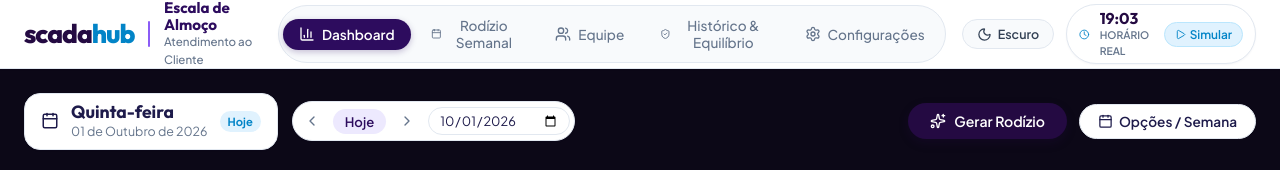
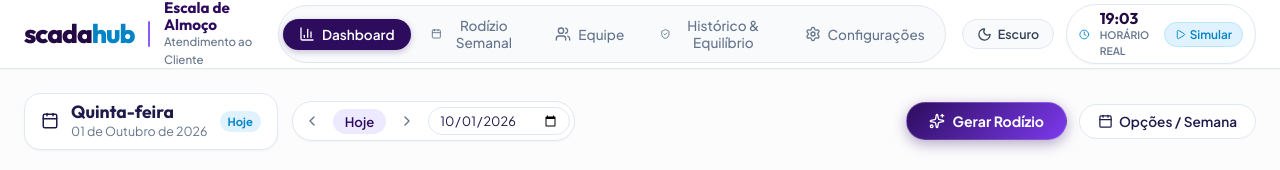
Before and after one commit to MateusG0m3s/RodizioAlmoco, a React (Vite) app: page / in a window 1280 px wide. Shown: the top 170 px of the page. Built offline with nearby package versions, Linux system fonts and the light colour scheme; no server answers; the database is empty.

Commit message:
fix: correções visuais e funcionais nos modos dark/light, contrastes de botões, seleção de intervalos (1, 5, 10 min) e blindagem do scheduler com firebase

```diff
--- a/index.html
+++ b/index.html
@@ -18,7 +18,7 @@
       });
     </script>
   </head>
-  <body style="margin: 0; background-color: #0c0817;">
+  <body style="margin: 0;">
     <div id="root">
       <div style="min-height: 100vh; display: flex; flex-direction: column; align-items: center; justify-content: center; background: #0c0817; color: #f8fafc; font-family: 'Plus Jakarta Sans', system-ui, sans-serif;">
         <div style="display: flex; align-items: baseline; font-size: 2rem; font-weight: 800; letter-spacing: -0.04em; margin-bottom: 16px;">
--- a/src/App.jsx
+++ b/src/App.jsx
@@ -13,7 +13,7 @@ import GenerateModal from './components/GenerateModal';
 import { storageService } from './services/storageService';
 import { firebaseService } from './services/firebaseService';
 import { toISODateString, timeToMinutes, getWorkDaysOfWeek } from './utils/timeUtils';
-import { detectConflicts, calculateBalanceMetrics, checkAttendanceCoverage, generateAutoSchedule } from './utils/scheduler';
+import { detectConflicts, calculateBalanceMetrics, checkAttendanceCoverage, generateAutoSchedule, ensureArray } from './utils/scheduler';
 
 export default function App() {
   const [currentDate, setCurrentDate] = useState(() => {
@@ -22,8 +22,15 @@ export default function App() {
 
   const [activeTab, setActiveTab] = useState('dashboard');
 
-  const [employees, setEmployees] = useState(() => storageService.getEmployees());
-  const [allSchedules, setAllSchedules] = useState(() => storageService.getAllSchedules());
+  const [employees, setEmployees] = useState(() => ensureArray(storageService.getEmployees()));
+  const [allSchedules, setAllSchedules] = useState(() => {
+    const raw = storageService.getAllSchedules() || {};
+    const normalized = {};
+    Object.keys(raw).forEach((k) => {
+      normalized[k] = ensureArray(raw[k]);
+    });
+    return normalized;
+  });
   const [settings, setSettings] = useState(() => storageService.getSettings());
   const [historyData, setHistoryData] = useState(() => storageService.getHistory());
   const [isCloudConnected, setIsCloudConnected] = useState(false);
@@ -74,14 +81,19 @@ export default function App() {
     const unsubscribe = firebaseService.subscribe({
       onSchedules: (cloudSchedules) => {
         if (cloudSchedules && typeof cloudSchedules === 'object') {
-          setAllSchedules(cloudSchedules);
-          storageService.saveAllSchedules(cloudSchedules);
+          const normalized = {};
+          Object.keys(cloudSchedules).forEach((key) => {
+            normalized[key] = ensureArray(cloudSchedules[key]);
+          });
+          setAllSchedules(normalized);
+          storageService.saveAllSchedules(normalized);
         }
       },
       onEmployees: (cloudEmployees) => {
-        if (Array.isArray(cloudEmployees) && cloudEmployees.length > 0) {
-          setEmployees(cloudEmployees);
-          storageService.saveEmployees(cloudEmployees);
+        const arr = ensureArray(cloudEmployees);
+        if (arr.length > 0) {
+          setEmployees(arr);
+          storageService.saveEmployees(arr);
         }
       },
       onSettings: (cloudSettings) => {
@@ -197,7 +209,7 @@ export default function App() {
     );
   };
 
-  const currentDaySlots = allSchedules[currentDate] || [];
+  const currentDaySlots = ensureArray(allSchedules[currentDate]);
 
   // Validação de Cobertura de Atendimento (11:30 - 13:30)
   const coverageReport = checkAttendanceCoverage(employees, currentDaySlots, settings);
@@ -208,7 +220,7 @@ export default function App() {
 
   const handleSaveSlot = (slotData) => {
     const targetDate = slotData.date || currentDate;
-    const dayList = allSchedules[targetDate] || [];
+    const dayList = ensureArray(allSchedules[targetDate]);
     const index = dayList.findIndex(
       (s) => s.id === slotData.id || s.employeeId === slotData.employeeId
     );
@@ -229,7 +241,7 @@ export default function App() {
 
   const handleDeleteSlot = (slotId) => {
     const targetDate = editingTargetDate || currentDate;
-    const dayList = allSchedules[targetDate] || [];
+    const dayList = ensureArray(allSchedules[targetDate]);
     const updatedDayList = dayList.filter((s) => s.id !== slotId);
 
     const updatedAll = { ...allSchedules, [targetDate]: updatedDayList };
@@ -239,7 +251,7 @@ export default function App() {
   };
 
   const handleUpdateSlotTimes = (slotId, newStartTime, newEndTime) => {
-    const dayList = allSchedules[currentDate] || [];
+    const dayList = ensureArray(allSchedules[currentDate]);
     const updatedDayList = dayList.map((slot) => {
       if (slot.id === slotId) {
         return {
@@ -259,14 +271,19 @@ export default function App() {
   };
 
   const handleApplyGeneratedSchedule = (dateStr, slots) => {
-    const updatedAll = { ...allSchedules, [dateStr]: slots };
+    const safeList = ensureArray(slots);
+    const updatedAll = { ...allSchedules, [dateStr]: safeList };
     setAllSchedules(updatedAll);
     storageService.saveAllSchedules(updatedAll);
-    firebaseService.pushDaySchedule(dateStr, slots);
+    firebaseService.pushDaySchedule(dateStr, safeList);
   };
 
   const handleApplyWeekSchedule = (weekSchedulesMap) => {
-    const updatedAll = { ...allSchedules, ...weekSchedulesMap };
+    const normalizedWeek = {};
+    Object.keys(weekSchedulesMap || {}).forEach((k) => {
+      normalizedWeek[k] = ensureArray(weekSchedulesMap[k]);
+    });
+    const updatedAll = { ...allSchedules, ...normalizedWeek };
     setAllSchedules(updatedAll);
     storageService.saveAllSchedules(updatedAll);
     firebaseService.pushAllSchedules(updatedAll);
--- a/src/components/TimelineView.jsx
+++ b/src/components/TimelineView.jsx
@@ -81,7 +81,8 @@ export default function TimelineView({
 
       const rawNewStart = timeToMinutes(slot.startTime) + deltaMinutes;
       const duration = slot.duration || (timeToMinutes(slot.endTime) - timeToMinutes(slot.startTime));
-      const snappedStart = Math.max(startHourMin, Math.min(endHourMin - duration, snapToInterval(rawNewStart, 5)));
+      const interval = Number(settings?.slotInterval) || 5;
+      const snappedStart = Math.max(startHourMin, Math.min(endHourMin - duration, snapToInterval(rawNewStart, interval)));
 
       setDragPreviewStartMin(snappedStart);
     };
--- a/src/index.css
+++ b/src/index.css
@@ -80,17 +80,23 @@ button {
   appearance: none;
 }
 
+html,
+body,
+#root,
+.app-container {
+  min-height: 100vh;
+  background-color: var(--bg-app) !important;
+  color: var(--text-main);
+}
+
 body {
   font-family: var(--font-sans);
-  background-color: var(--bg-app);
-  color: var(--text-main);
   line-height: 1.5;
   -webkit-font-smoothing: antialiased;
 }
 
 /* Layout Geral */
 .app-container {
-  min-height: 100vh;
   display: flex;
   flex-direction: column;
 }
@@ -405,24 +411,30 @@ body {
   align-items: center;
   justify-content: center;
   gap: 8px;
-  background: var(--scada-purple-dark);
+  background: linear-gradient(135deg, #2d0c5e 0%, #7c3aed 100%) !important;
   color: #ffffff !important;
-  border: none;
+  border: 1px solid rgba(255, 255, 255, 0.2) !important;
   padding: 9px 22px;
   border-radius: var(--radius-full) !important;
   font-family: var(--font-sans);
   font-size: 0.88rem;
-  font-weight: 600;
+  font-weight: 700;
   cursor: pointer;
-  transition: all 0.2s ease;
-  box-shadow: 0 4px 10px rgba(36, 10, 66, 0.25);
+  transition: all 0.2s cubic-bezier(0.16, 1, 0.3, 1);
+  box-shadow: 0 4px 14px rgba(45, 12, 94, 0.35);
   text-decoration: none;
 }
 
 .btn-primary:hover {
-  background: #17052e;
+  background: linear-gradient(135deg, #240a42 0%, #6d28d9 100%) !important;
   transform: translateY(-1px);
-  box-shadow: 0 6px 14px rgba(36, 10, 66, 0.35);
+  box-shadow: 0 6px 18px rgba(45, 12, 94, 0.45);
+  color: #ffffff !important;
+}
+
+.btn-primary svg {
+  color: #ffffff !important;
+  stroke: #ffffff !important;
 }
 
 .btn-secondary {
@@ -930,7 +942,7 @@ body {
 
 .card-coverage-alert {
   border-left: 4px solid #e11d48;
-  background: #fffbfa;
+  background: #fff1f2;
 }
 
 .stat-coverage-badge {
@@ -3461,3 +3473,133 @@ body {
 [data-theme="dark"] .critical-gap-banner strong {
   color: #fecaca;
 }
+
+/* ========================================================================= */
+/* CORREÇÕES CRÍTICAS DE CONTRASTE E DARK MODE (PONTOS 1, 2, 3, 5) */
+/* ========================================================================= */
+
+/* 1. Card de Janela Descoberta / Cobertura em Dark Mode */
+[data-theme="dark"] .card-coverage-alert {
+  background: #231026 !important;
+  border-left: 4px solid #f43f5e !important;
+}
+
+[data-theme="dark"] .card-coverage-alert .card-section-title,
+[data-theme="dark"] .card-coverage-alert .stat-coverage-badge.badge-coverage-gap,
+[data-theme="dark"] .card-coverage-alert h4 {
+  color: #fb7185 !important;
+}
+
+[data-theme="dark"] .card-coverage-alert p,
+[data-theme="dark"] .card-coverage-alert .idle-subtitle,
+[data-theme="dark"] .card-coverage-alert .stat-live-workers {
+  color: #cbd5e1 !important;
+}
+
+/* 2. Blocos de Almoço em Conflito na Timeline */
+.lunch-slot-block.is-conflict {
+  background: #ffe4e6 !important;
+  border-color: #e11d48 !important;
+  border-style: dashed !important;
+  border-left-style: solid !important;
+}
+
+.lunch-slot-block.is-conflict .slot-badge-label {
+  color: #be123c !important;
+}
+
+.lunch-slot-block.is-conflict .slot-time-range {
+  color: #881337 !important;
+}
+
+[data-theme="dark"] .lunch-slot-block.is-conflict {
+  background: #2d1024 !important;
+  border-color: #f43f5e !important;
+  border-style: dashed !important;
+  border-left-style: solid !important;
+}
+
+[data-theme="dark"] .lunch-slot-block.is-conflict .slot-badge-label {
+  color: #fda4af !important;
+}
+
+[data-theme="dark"] .lunch-slot-block.is-conflict .slot-time-range {
+  color: #ffffff !important;
+  font-weight: 800 !important;
+}
+
+[data-theme="dark"] .lunch-slot-block.is-conflict .drag-handle {
+  color: #fda4af !important;
+}
+
+/* 3. Seletores de Hora e Data Nativos com Contraste Total */
+input[type="time"],
+input[type="date"] {
+  color-scheme: light;
+}
+
+[data-theme="dark"] input[type="time"],
+[data-theme="dark"] input[type="date"] {
+  color-scheme: dark !important;
+  color: #f8fafc !important;
+  background-color: #1a1130 !important;
+}
+
+[data-theme="dark"] input[type="time"]::-webkit-calendar-picker-indicator,
+[data-theme="dark"] input[type="date"]::-webkit-calendar-picker-indicator {
+  filter: invert(0.85);
+  cursor: pointer;
+}
+
+/* 4. Botões Primários e Secundários em Dark Mode */
+[data-theme="dark"] .btn-primary {
+  background: linear-gradient(135deg, #7c3aed 0%, #0284c7 100%) !important;
+  color: #ffffff !important;
+  border: 1px solid rgba(255, 255, 255, 0.25) !important;
+  box-shadow: 0 4px 16px rgba(124, 58, 237, 0.45) !important;
+}
+
+[data-theme="dark"] .btn-primary:hover {
+  background: linear-gradient(135deg, #6d28d9 0%, #0ea5e9 100%) !important;
+  transform: translateY(-1px);
+  box-shadow: 0 6px 22px rgba(124, 58, 237, 0.6) !important;
+  color: #ffffff !important;
+}
+
+[data-theme="dark"] .btn-primary svg {
+  color: #ffffff !important;
+  stroke: #ffffff !important;
+}
+
+[data-theme="dark"] .btn-secondary {
+  background: #1c1333 !important;
+  color: #f8fafc !important;
+  border: 1.5px solid #432b68 !important;
+}
+
+[data-theme="dark"] .btn-secondary:hover {
+  background: #291a4a !important;
+  color: #ffffff !important;
+  border-color: #7c3aed !important;
+}
+
+[data-theme="dark"] .btn-secondary svg {
+  color: #cbd5e1 !important;
+}
+
+/* Botões do Time Simulator */
+[data-theme="dark"] .btn-simulator-toggle {
+  background: #1c1333 !important;
+  color: #38bdf8 !important;
+  border-color: #0284c7 !important;
+}
+
+/* Botões de Ação de Membros e Modais */
+[data-theme="dark"] .btn-modal-close {
+  color: #cbd5e1 !important;
+}
+
+[data-theme="dark"] .btn-modal-close:hover {
+  background: rgba(255, 255, 255, 0.1) !important;
+  color: #ffffff !important;
+}
--- a/src/utils/scheduler.js
+++ b/src/utils/scheduler.js
@@ -1,4 +1,11 @@
 import { timeToMinutes, minutesToTime, addMinutesToTime } from './timeUtils.js';
+
+export function ensureArray(val) {
+  if (!val) return [];
+  if (Array.isArray(val)) return val;
+  if (typeof val === 'object') return Object.values(val);
+  return [];
+}
 
 /**
  * Verifica a cobertura de atendimento aos clientes durante a Janela Crítica.
@@ -12,7 +19,10 @@ import { timeToMinutes, minutesToTime, addMinutesToTime } from './timeUtils.js';
  * endTime ele já retornou e está ativo no posto de atendimento.
  */
 export function checkAttendanceCoverage(employees, slots, settings = {}) {
-  const activeEmployees = (employees || []).filter((e) => e.active);
+  const safeEmployees = ensureArray(employees);
+  const safeSlots = ensureArray(slots);
+
+  const activeEmployees = safeEmployees.filter((e) => e && e.active);
   const totalActiveWorkers = activeEmployees.length;
 
   const critStartMin = timeToMinutes(settings.criticalStart || '11:30');
@@ -37,7 +47,7 @@ export function checkAttendanceCoverage(employees, slots, settings = {}) {
   }
 
   // Prepara os intervalos de almoço dos colaboradores ativos
-  const activeSlots = (slots || []).filter((s) => activeEmpIds.has(s.employeeId)).map((s) => ({
+  const activeSlots = safeSlots.filter((s) => s && activeEmpIds.has(s.employeeId)).map((s) => ({
     id: s.id,
     employeeId: s.employeeId,
     start: timeToMinutes(s.startTime),
@@ -117,7 +127,10 @@ export function checkAttendanceCoverage(employees, slots, settings = {}) {
  * ou colaboradores com sobreposição de escalas no mesmo dia.
  */
 export function detectConflicts(slots = [], settings = {}, employees = []) {
-  const coverage = checkAttendanceCoverage(employees, slots, settings);
+  const safeSlots = ensureArray(slots);
+  const safeEmployees = ensureArray(employees);
+
+  const coverage = checkAttendanceCoverage(safeEmployees, safeSlots, settings);
   const conflictSlots = new Set();
   const conflictDetails = [];
 
@@ -127,7 +140,7 @@ export function detectConflicts(slots = [], settings = {}, employees = []) {
       const gStart = timeToMinutes(gap.startTime);
       const gEnd = timeToMinutes(gap.endTime);
 
-      slots.forEach((s) => {
+      safeSlots.forEach((s) => {
         const sStart = timeToMinutes(s.startTime);
         const sEnd = timeToMinutes(s.endTime);
         // Colaboradores que estão em almoço durante o gap contribuem para a falta de atendimento
@@ -144,10 +157,10 @@ export function detectConflicts(slots = [], settings = {}, employees = []) {
   }
 
   // 2. Conflito por sobreposição de múltiplos slots do mesmo colaborador
-  for (let i = 0; i < slots.length; i++) {
-    for (let j = i + 1; j < slots.length; j++) {
-      const s1 = slots[i];
-      const s2 = slots[j];
+  for (let i = 0; i < safeSlots.length; i++) {
+    for (let j = i + 1; j < safeSlots.length; j++) {
+      const s1 = safeSlots[i];
+      const s2 = safeSlots[j];
       if (s1.employeeId === s2.employeeId) {
         const start1 = timeToMinutes(s1.startTime);
         const end1 = timeToMinutes(s1.endTime);
@@ -177,12 +190,15 @@ export function detectConflicts(slots = [], settings = {}, employees = []) {
  * Encontra o próximo horário disponível sem deixar o atendimento da janela crítica vazio.
  */
 export function findNextAvailableSlot(existingSlots = [], durationMinutes, settings = {}, employees = [], excludeSlotId = null) {
+  const safeSlots = ensureArray(existingSlots);
+  const safeEmployees = ensureArray(employees);
+
   const startLimit = timeToMinutes(settings.startHour || '11:00');
   const endLimit = timeToMinutes(settings.endHour || '14:00');
-  const interval = Number(settings.slotInterval || 5);
-  const dur = Number(durationMinutes || settings.defaultDuration || 30);
+  const interval = Number(settings.slotInterval) || 5;
+  const dur = Number(durationMinutes || settings.defaultDuration || settings.lunchDuration || 30);
 
-  const otherSlots = existingSlots.filter((s) => s.id !== excludeSlotId);
+  const otherSlots = safeSlots.filter((s) => s.id !== excludeSlotId);
 
   let bestSlot = null;
   let bestCoverage = -1;
@@ -197,7 +213,7 @@ export function findNextAvailableSlot(existingSlots = [], durationMinutes, setti
     };
 
     const simulatedSlots = [...otherSlots, testSlot];
-    const coverage = checkAttendanceCoverage(employees, simulatedSlots, settings);
+    const coverage = checkAttendanceCoverage(safeEmployees, simulatedSlots, settings);
 
     if (coverage.isFullyCovered) {
       return {
@@ -240,7 +256,8 @@ export function generateAutoSchedule({
   dayOffset = 0,
   rotationIndex = 0
 }) {
-  const activeEmployees = employees.filter((e) => e.active);
+  const safeEmployees = ensureArray(employees);
+  const activeEmployees = safeEmployees.filter((e) => e && e.active);
   const N = activeEmployees.length;
 
   const resultSlots = [];
@@ -253,7 +270,8 @@ export function generateAutoSchedule({
     return resultSlots;
   }
 
-  const duration = Number(settings.defaultDuration || 30);
+  const duration = Number(settings.defaultDuration || settings.lunchDuration || 30);
+  const interval = Number(settings.slotInterval) || 5;
   const minRequired = Number(settings.minWorkingDuringCritical !== undefined ? settings.minWorkingDuringCritical : 1);
   const critStartMin = timeToMinutes(settings.criticalStart || '11:30');
   const critEndMin = timeToMinutes(settings.criticalEnd || '13:30');
@@ -283,13 +301,13 @@ export function generateAutoSchedule({
   // CASO ESPECIAL: maxSimultaneousLunch === 0 (ex: N = 1 e minRequired = 1, ou N = 2 e minRequired = 2)
   // Durante a janela crítica NINGUÉM pode almoçar! O almoço DEVE ser alocado antes ou depois da janela crítica.
   if (maxSimultaneousLunch === 0) {
-    // Procura turnos antes de critStartMin ou depois de critEndMin
+    // Procura turnos antes de critStartMin ou depois de critEndMin respeitando o intervalo configurado
     const validPreTimes = [];
-    for (let t = lunchStartMin; t + duration <= critStartMin; t += 5) {
+    for (let t = lunchStartMin; t + duration <= critStartMin; t += interval) {
       validPreTimes.push(t);
     }
     const validPostTimes = [];
-    for (let t = critEndMin; t + duration <= lunchEndMin; t += 5) {
+    for (let t = critEndMin; t + duration <= lunchEndMin; t += interval) {
       validPostTimes.push(t);
     }
     const availableSlots = [...validPreTimes, ...validPostTimes];
@@ -315,7 +333,7 @@ export function generateAutoSchedule({
       });
     }
 
-    const coverage = checkAttendanceCoverage(employees, resultSlots, settings);
+    const coverage = checkAttendanceCoverage(safeEmployees, resultSlots, settings);
     if (!coverage.isFullyCovered) {
       resultSlots.success = false;
       resultSlots.error = 'Não foi possível encontrar uma escala que garanta 100% de cobertura da janela crítica.';
@@ -339,16 +357,12 @@ export function generateAutoSchedule({
   }
 
   // Determina os horários dos grupos para cobrir a janela crítica ou distribuí-los uniformemente
-  // Busca a melhor combinação de horários de início que garanta cobertura total
-  const critDuration = Math.max(duration, critEndMin - critStartMin);
-  const possibleStartMin = Math.max(lunchStartMin, Math.min(critStartMin, lunchEndMin - duration));
   const possibleEndMin = Math.min(lunchEndMin - duration, Math.max(critEndMin - duration, lunchStartMin));
 
   let bestSchedule = null;
 
-  // Testa diferentes espaçamentos dos turnos
-  const stepTry = duration >= 45 ? 15 : 10;
-  const offsetsToTry = [0, 5, 10, 15, -5, -10, 20, 25, 30];
+  // Testa diferentes espaçamentos dos turnos baseados no slotInterval configurado
+  const offsetsToTry = [0, interval, interval * 2, -interval, -interval * 2, interval * 3, 5, 10, 15, -5, -10, 20, 25, 30];
 
   for (let o = 0; o < offsetsToTry.length; o++) {
     const baseOffset = offsetsToTry[o];
@@ -374,7 +388,7 @@ export function generateAutoSchedule({
       }
     }
 
-    const testCov = checkAttendanceCoverage(employees, candidateSlots, settings);
+    const testCov = checkAttendanceCoverage(safeEmployees, candidateSlots, settings);
     if (testCov.isFullyCovered) {
       bestSchedule = candidateSlots;
       break;
@@ -388,7 +402,7 @@ export function generateAutoSchedule({
     for (let g = 0; g < groups.length; g++) {
       const fraction = groups.length > 1 ? g / (groups.length - 1) : 0;
       const t = Math.max(lunchStartMin, Math.min(lunchEndMin - duration, Math.round(critStartMin + fraction * span)));
-      shiftPositions.push(Math.round(t / 5) * 5);
+      shiftPositions.push(Math.round(t / interval) * interval);
     }
 
     const candidateSlots = [];
@@ -408,7 +422,7 @@ export function generateAutoSchedule({
       }
     }
 
-    const testCov = checkAttendanceCoverage(employees, candidateSlots, settings);
+    const testCov = checkAttendanceCoverage(safeEmployees, candidateSlots, settings);
     if (testCov.isFullyCovered) {
       bestSchedule = candidateSlots;
     }
@@ -433,8 +447,9 @@ export function generateAutoSchedule({
 export function calculateBalanceMetrics(employees = [], allSchedules = {}, initialHistory = {}) {
   const bands = ['11h-12h', '12h-13h', '13h-14h'];
   const employeeStats = {};
+  const safeEmployees = ensureArray(employees);
 
-  employees.forEach((emp) => {
+  safeEmployees.forEach((emp) => {
     employeeStats[emp.id] = {
       employee: emp,
       counts: {
@@ -446,10 +461,10 @@ export function calculateBalanceMetrics(employees = [], allSchedules = {}, initi
     };
   });
 
-  Object.values(allSchedules).forEach((daySlots) => {
-    if (!Array.isArray(daySlots)) return;
-    daySlots.forEach((slot) => {
-      if (!employeeStats[slot.employeeId]) return;
+  Object.values(allSchedules || {}).forEach((daySlots) => {
+    const safeDaySlots = ensureArray(daySlots);
+    safeDaySlots.forEach((slot) => {
+      if (!slot || !employeeStats[slot.employeeId]) return;
 
       const startMinutes = timeToMinutes(slot.startTime);
       if (startMinutes < 720) {
@@ -467,7 +482,7 @@ export function calculateBalanceMetrics(employees = [], allSchedules = {}, initi
 
   Object.values(employeeStats).forEach((stat) => {
     stat.total = stat.counts['11h-12h'] + stat.counts['12h-13h'] + stat.counts['13h-14h'];
-    if (stat.total > 0 && stat.employee.active) {
+    if (stat.total > 0 && stat.employee && stat.employee.active) {
       activeCount++;
       const avg = stat.total / 3;
       const dev =
```
Also changed, not shown: src/components/EditSlotModal.jsx (+10 -7 lines), src/components/SettingsView.jsx (+5 -5 lines), src/services/firebaseService.js (+12 -4 lines).
